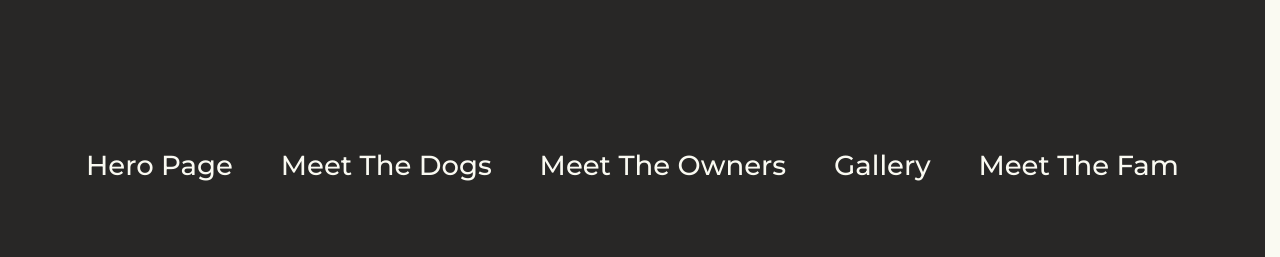
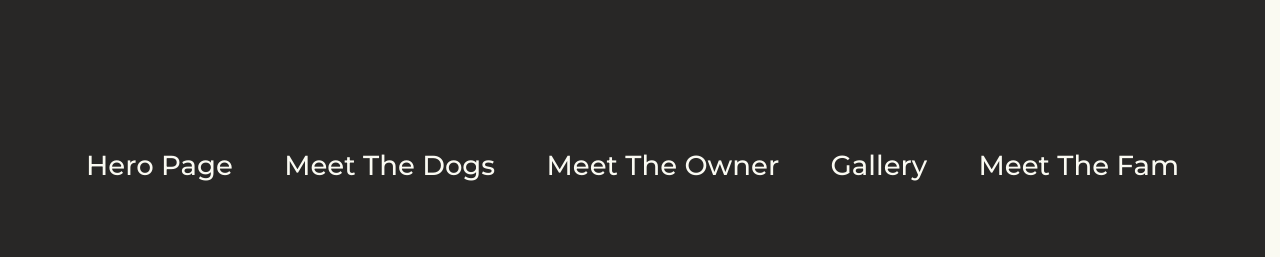
Before and after one commit to Dreigannadoit/doogos.github.io, a plain HTML site: page app.html in a window 1280 px wide. Shown: the part 803-1060 px from the top of the page. Drawn offline with Linux system fonts and the light colour scheme.

Commit message:
Add files via upload

```diff
--- a/app.html
+++ b/app.html
@@ -118,7 +118,7 @@
                          <ul>
                              <li><a href="./index.html#s1">hero page</a></li>
                              <li><a href="./index.html#s3">meet the dogs</a></li>
-                             <li><a href="./index.html#s4">meet the owners</a></li>
+                             <li><a href="./index.html#s4">meet the owner</a></li>
                              <li><a href="./index.html#s5">gallery</a></li>
                              <li><a href="./app.html">Meet the Fam</a></li>
                          </ul>
```
Also changed, not shown: index.html (line endings or trailing spaces).
